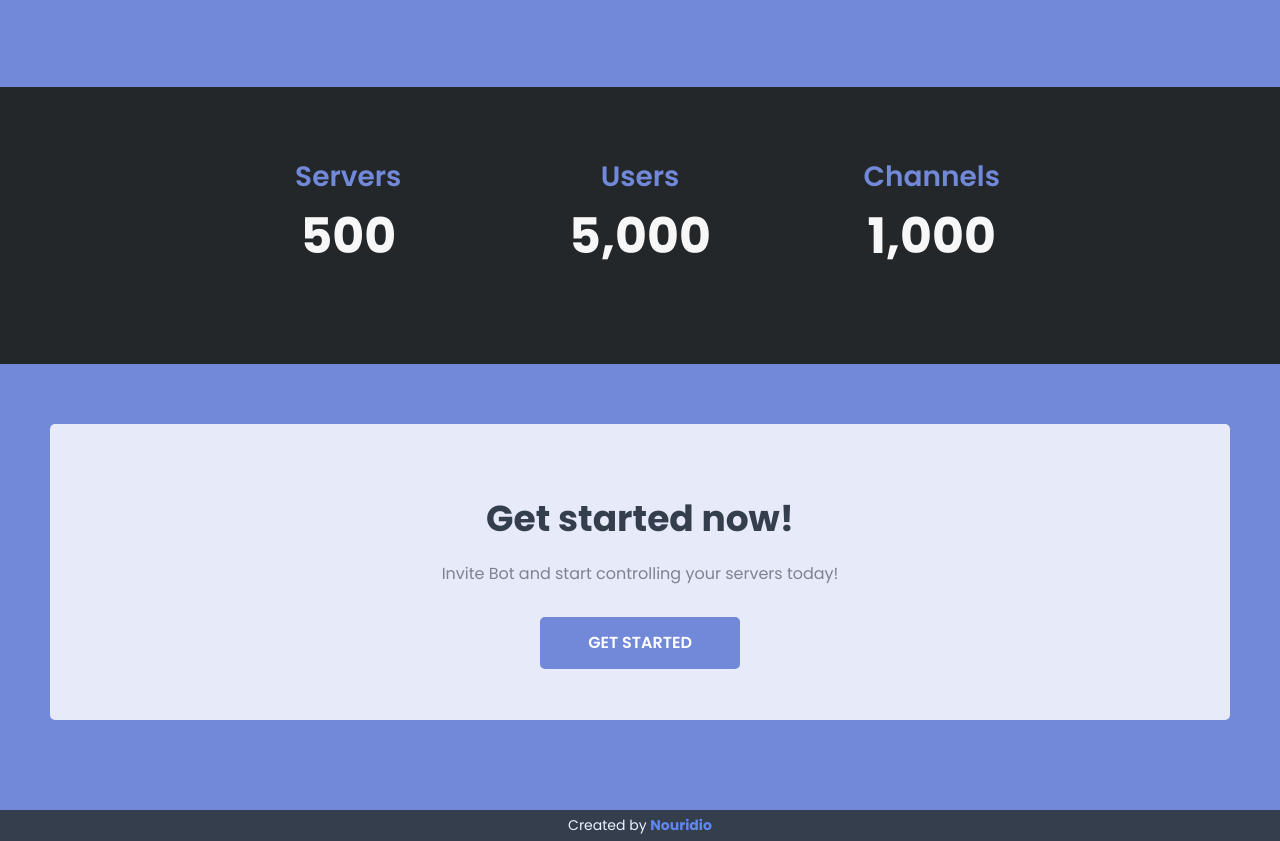
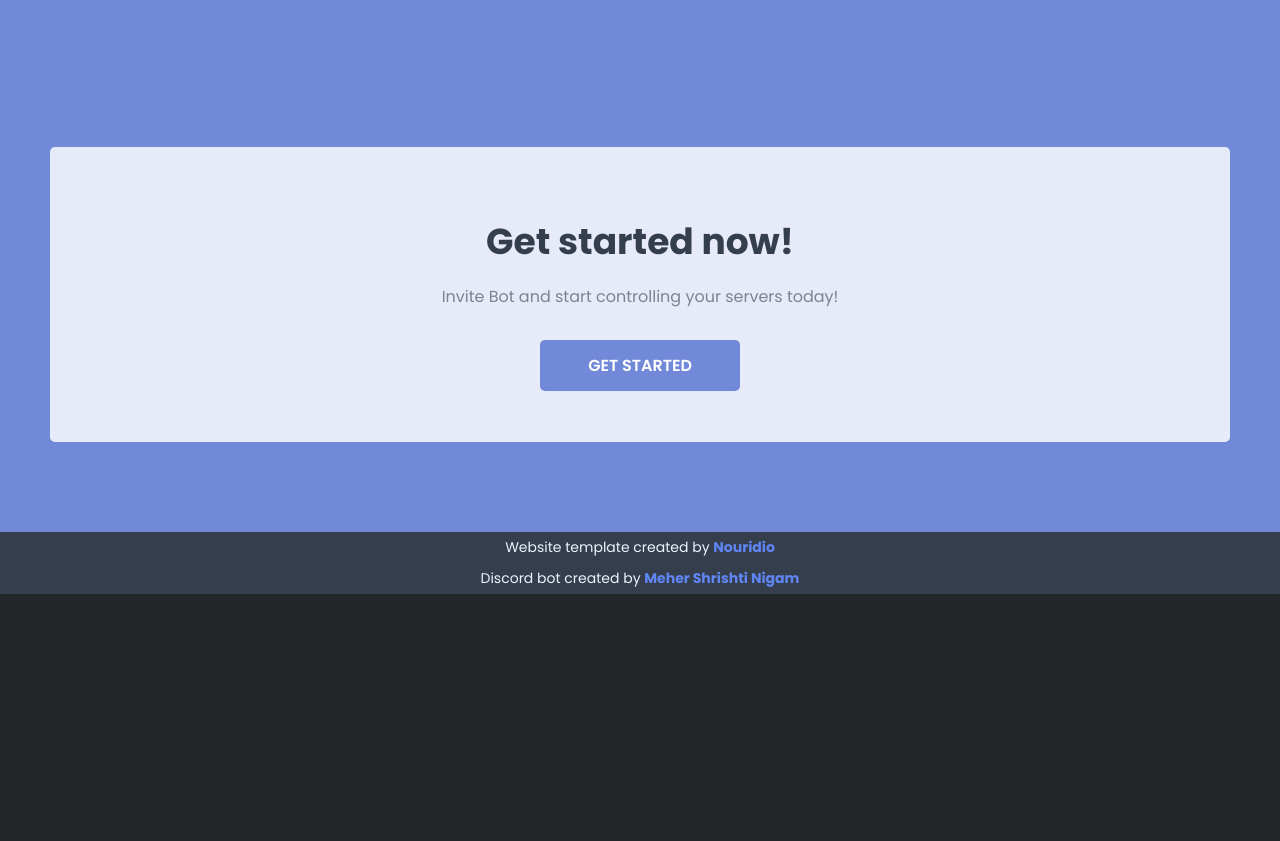
Before and after one commit to shrishtinigam/timezone-bot-website, a plain HTML site: page src/index.html in a window 1280 px wide. Shown: the part 1165-2006 px from the top of the page. After the commit the page ends 1759 px from the top, so only its background shows below. Drawn offline with nearby package versions, Linux system fonts and the light colour scheme.

Commit message:
index.html updated

```diff
--- a/src/index.html
+++ b/src/index.html
@@ -73,40 +73,21 @@
     </div>
 </div>
 
-<div class="statistics">
-    <div class="cards">
-        <div class="card statistic" style="width: 18rem;">
-            <div class="card-body">
-                <h5 class="card-title">Servers</h5>
-                <h1 style="font-weight: bold !important">500</h1>
-            </div>
-        </div>
-        <div class="card statistic" style="width: 18rem;">
-            <div class="card-body">
-                <h5 class="card-title">Users</h5>
-                <h1 style="font-weight: bold !important">5,000</h1>
-            </div>
-        </div>
-        <div class="card statistic" style="width: 18rem;">
-            <div class="card-body">
-                <h5 class="card-title">Channels</h5>
-                <h1 style="font-weight: bold !important">1,000</h1>
-            </div>
-        </div>
-    </div>
-</div>
 <div class="start">
     <div class="card">
         <div class="card-body">
             <div class="title">Get started now!</div>
             <div class="subtitle">Invite Bot and start controlling your servers today!</div>
             <br />
-            <a class="btn btn-primary btn-lg" href="#start_link" role="button">Get started</a>
+            <a class="btn btn-primary btn-lg" href="https://discord.com/api/oauth2/authorize?client_id=867739152447307807&permissions=0&scope=bot" role="button">Get started</a>
         </div><br />
     </div>
 </div>
 <div class="footer">
-    Created by <a href="https://twitter.com/NourEldienHE"> Nouridio</a>
+    Website template created by <a href="https://twitter.com/NourEldienHE"> Nouridio</a>
+</div>
+<div class="footer">
+    Discord bot created by <a href="https://github.com/shrishtinigam"> Meher Shrishti Nigam</a>
 </div>
 <script src="https://code.jquery.com/jquery-3.3.1.slim.min.js" integrity="sha384-q8i/X+965DzO0rT7abK41JStQIAqVgRVzpbzo5smXKp4YfRvH+8abtTE1Pi6jizo" crossorigin="anonymous"></script>
 <script src="https://cdnjs.cloudflare.com/ajax/libs/popper.js/1.14.7/umd/popper.min.js" integrity="sha384-UO2eT0CpHqdSJQ6hJty5KVphtPhzWj9WO1clHTMGa3JDZwrnQq4sF86dIHNDz0W1" crossorigin="anonymous"></script>
```
